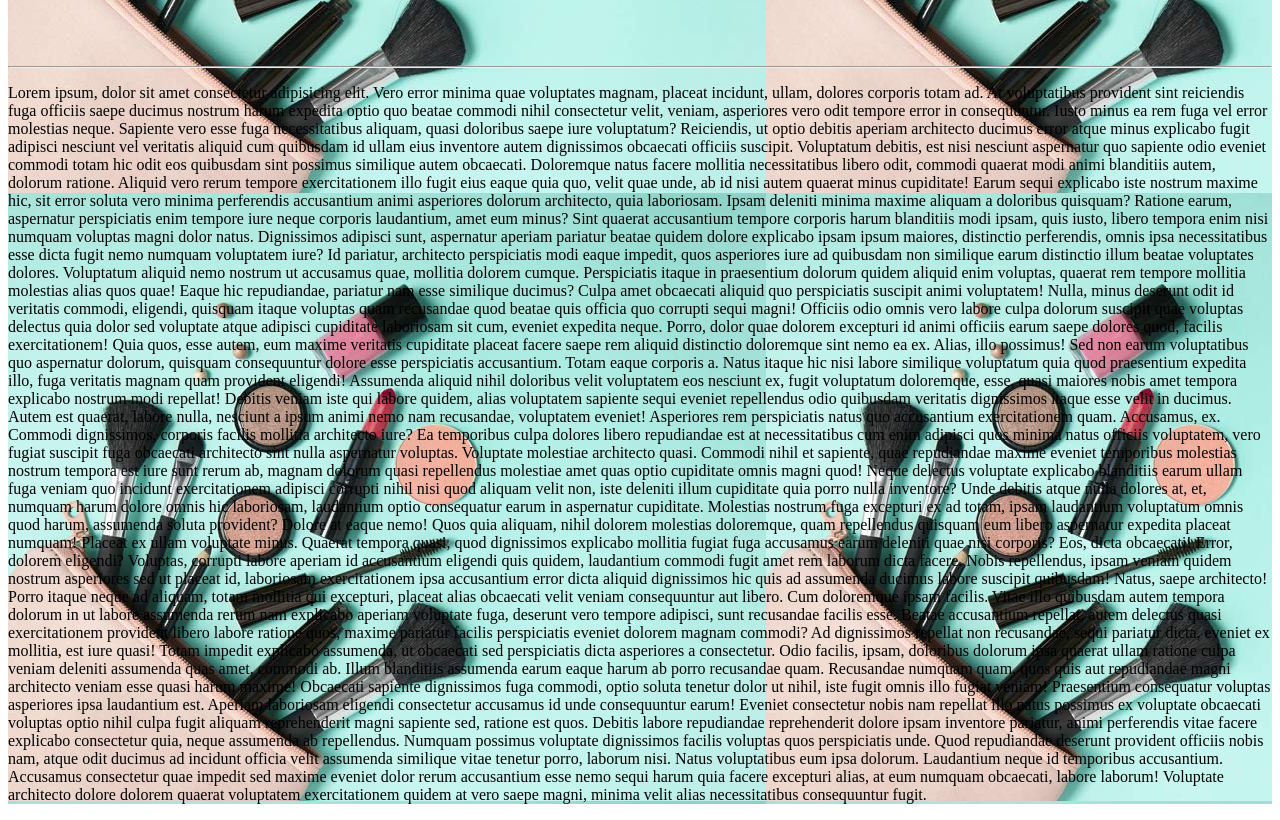
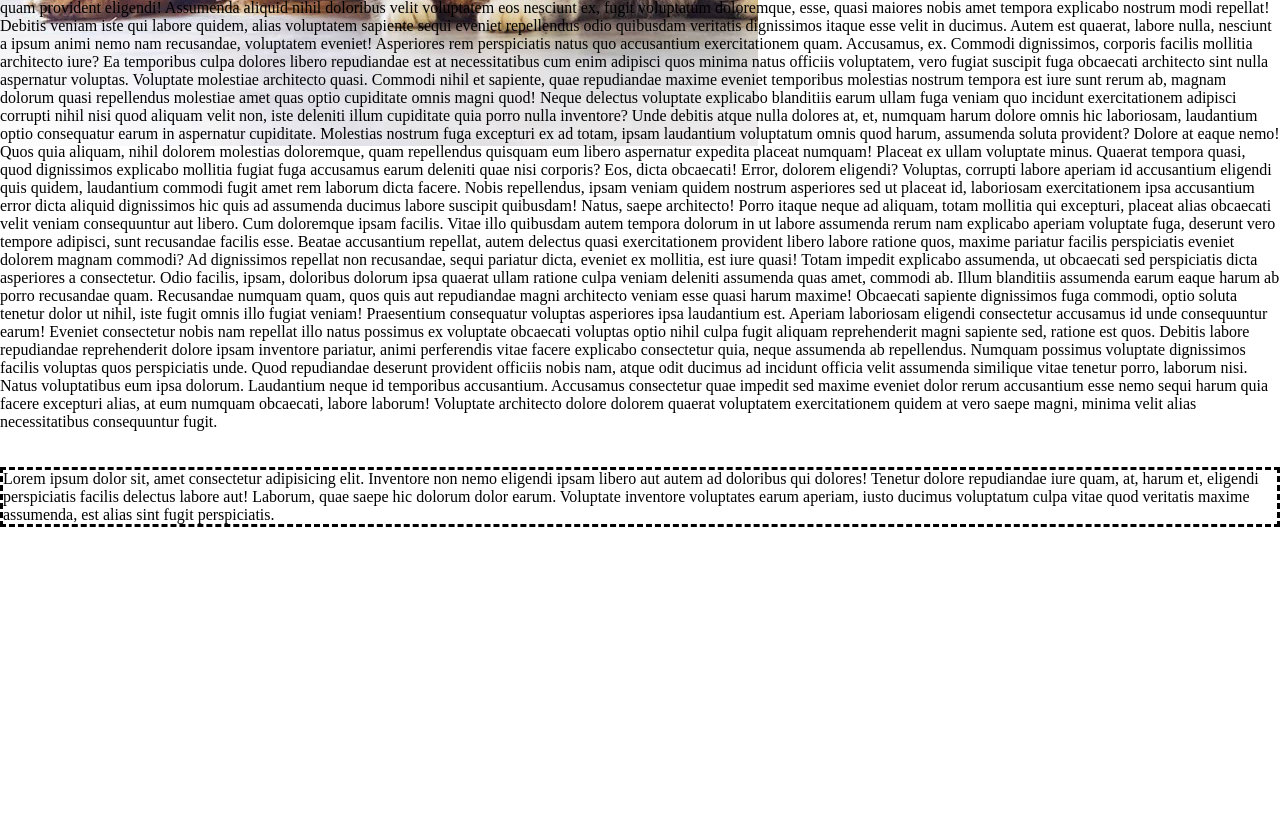
Before and after one commit to JagdishKumar2023/CASCADIN, a plain HTML site: page BASIC_OF_CSS/index.html in a window 1280 px wide. Shown: the part 462-1282 px from the top of the page. After the commit the page ends 989 px from the top, so only its background shows below. Drawn offline with Linux system fonts and the light colour scheme.

Commit message:
update of basic

```diff
--- a/BASIC_OF_CSS/index.html
+++ b/BASIC_OF_CSS/index.html
@@ -146,5 +146,11 @@
         vero saepe magni, minima velit alias necessitatibus consequuntur fugit.
       </p>
     </div>
+     <br><br>
+
+    <div id="border">
+           Lorem ipsum dolor sit, amet consectetur adipisicing elit. Inventore non nemo eligendi ipsam libero aut autem ad doloribus qui dolores! Tenetur dolore repudiandae iure quam, at, harum et, eligendi perspiciatis facilis delectus labore aut! Laborum, quae saepe hic dolorum dolor earum. Voluptate inventore voluptates earum aperiam, iusto ducimus voluptatum culpa vitae quod veritatis maxime assumenda, est alias sint fugit perspiciatis.
+    </div>
+
   </body>
 </html>
--- a/BASIC_OF_CSS/style.css
+++ b/BASIC_OF_CSS/style.css
@@ -41,20 +41,26 @@ p {
   text-decoration: underline;
 } */
 
+*{
+  margin:0;
+  padding: 0;
+}
+
 #bg {
-  background-color: yellow;
+  background-color: white;
 }
 
 #p {
   color: brown;
   text-align: center;
   font-size: 80px;
-  padding-top: 150px;
+  /* padding-top: 150px; */
 }
+/*
+body {
+  background-color: red;
 
-body {
-  /* background-color: red; */
-}
+} */
 
 #p2 {
   text-align: center;
@@ -65,6 +71,15 @@ body {
   /* padding-bottom: 150; */
 }
 
-#bg{
-  background-image: url(./../images/box5_image.jpg);
+#bg {
+  background-image: url(./../images/box6_image.jpg);
+  background-repeat: no-repeat ;
+  background-position: cover;
+  /* background-size: 700px 700px; */
+  background-attachment: fixed;
+
 }
+
+#border {
+  border-style: dashed;
+}
```
